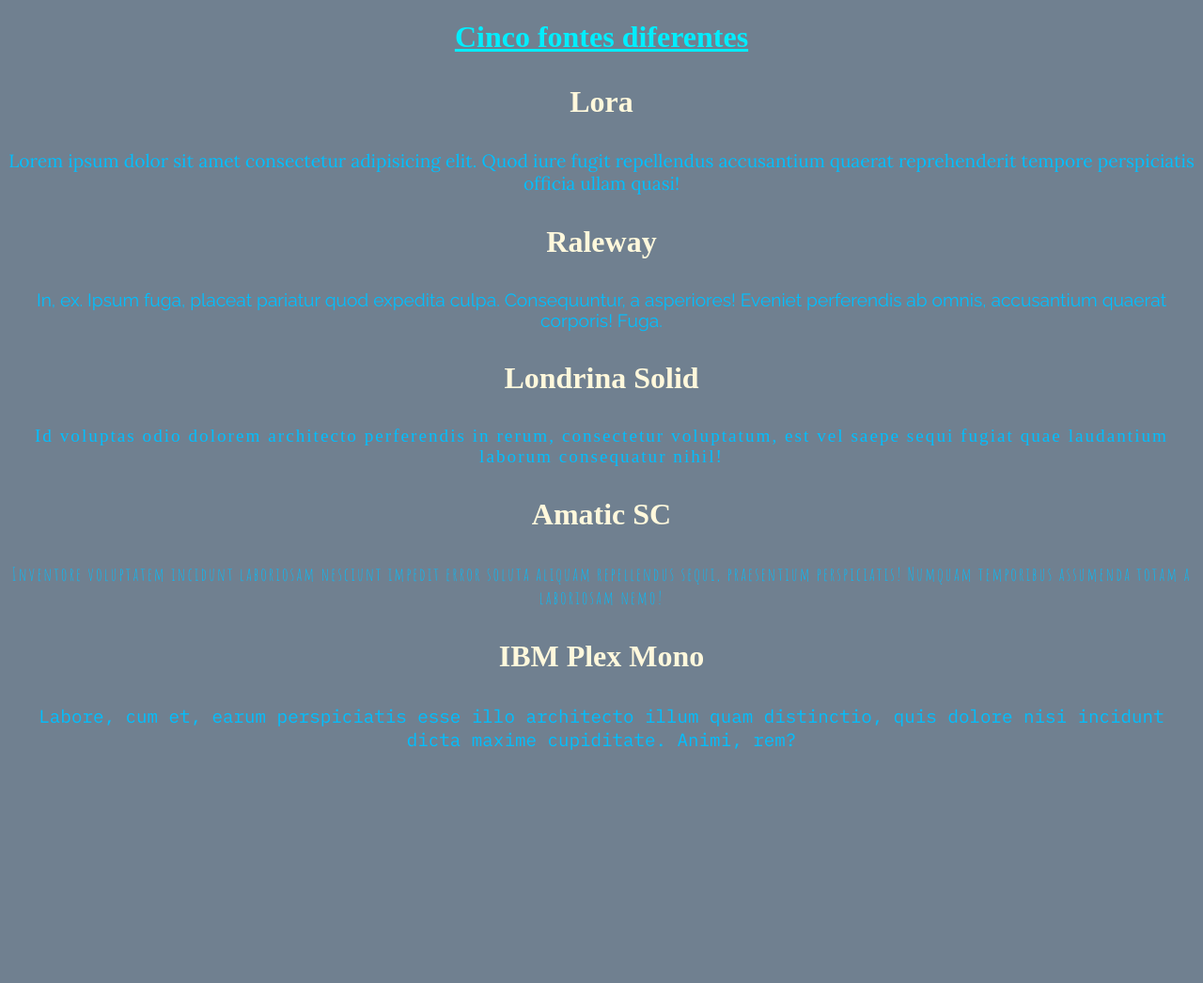
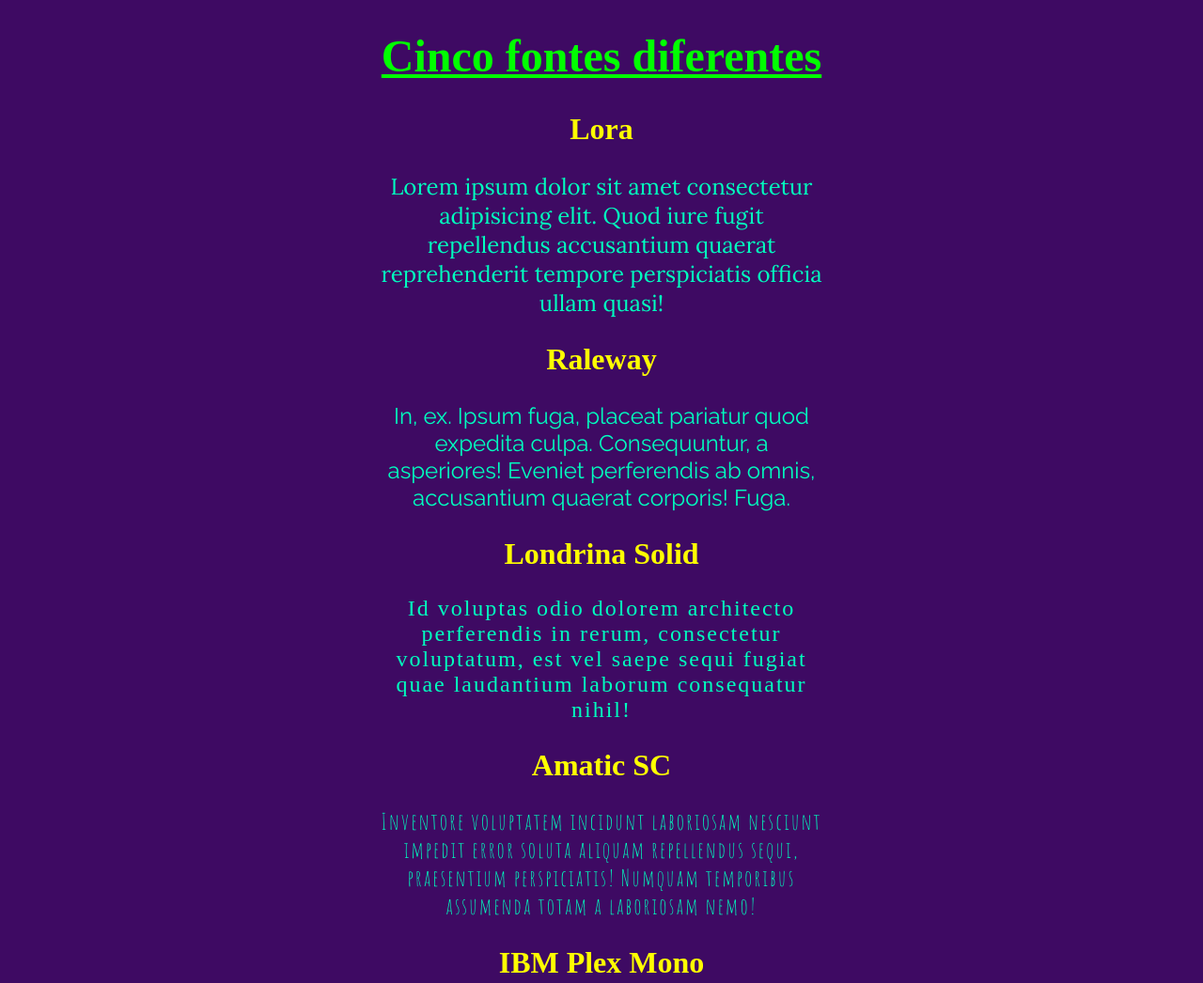
Before and after one commit to HenryKasai/cinco-fontes, a plain HTML site: page index.html in a window 1280 px wide. Shown: the top 1046 px of the page at 94% size. Before the commit the page ends 819 px from the top, so only its background shows below. Drawn offline with Linux system fonts and the light colour scheme; a web font is replaced by a local one.

Commit message:
Exercício resolvido

```diff
--- a/estilo.css
+++ b/estilo.css
@@ -4,17 +4,24 @@
 
 body {
     text-align: center;
-    background-color: slategrey;
+    background-color: rgb(62, 10, 99);
+    margin-left: 400px;
+    margin-right: 400px;
 }
 p {
     font-size: 32px;
-    color: cornsilk;
+    color: yellow;
     font-weight: 700;
 }
 h1 {
-    color: rgb(0, 238, 255);
+    color: lime;
+    font-size: 3em;
+    text-decoration: underline;
+}
+h2 {
     font-size: 2em;
-    text-decoration: underline;
+    color: yellow;
+    font-weight: 700;
 }
 .serif {
     font-family: 'Lora';
@@ -35,7 +42,7 @@
     font-family: 'IBM Plex Mono';
 }
 .serif, .sans-serif, .monospace, .fantasy, .cursive {
-    color: deepskyblue;
-    font-size: 1.2em;
+    color: rgb(0, 255, 191);
+    font-size: 1.5em;
     font-weight: 400;
 }
--- a/index.html
+++ b/index.html
@@ -8,15 +8,15 @@
 </head>
 <body>
     <h1>Cinco fontes diferentes</h1>
-    <p>Lora</p>
+    <h2>Lora</h2>
     <p class="serif">Lorem ipsum dolor sit amet consectetur adipisicing elit. Quod iure fugit repellendus accusantium quaerat reprehenderit tempore perspiciatis officia ullam quasi!</p>
-    <p>Raleway</p>
+    <h2>Raleway</h2>
     <p class="sans-serif">In, ex. Ipsum fuga, placeat pariatur quod expedita culpa. Consequuntur, a asperiores! Eveniet perferendis ab omnis, accusantium quaerat corporis! Fuga.</p>
-    <p>Londrina Solid</p>
+    <h2>Londrina Solid</h2>
     <p class="fantasy">Id voluptas odio dolorem architecto perferendis in rerum, consectetur voluptatum, est vel saepe sequi fugiat quae laudantium laborum consequatur nihil!</p>
-    <p>Amatic SC</p>
+    <h2>Amatic SC</h2>
     <p class="cursive">Inventore voluptatem incidunt laboriosam nesciunt impedit error soluta aliquam repellendus sequi, praesentium perspiciatis! Numquam temporibus assumenda totam a laboriosam nemo!</p>
-    <p>IBM Plex Mono</p>
+    <h2>IBM Plex Mono</h2>
     <p class="monospace">Labore, cum et, earum perspiciatis esse illo architecto illum quam distinctio, quis dolore nisi incidunt dicta maxime cupiditate. Animi, rem?</p>
 </body>
 </html>
```
